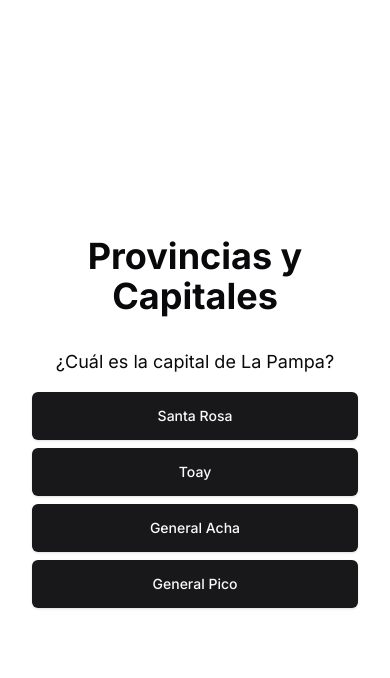
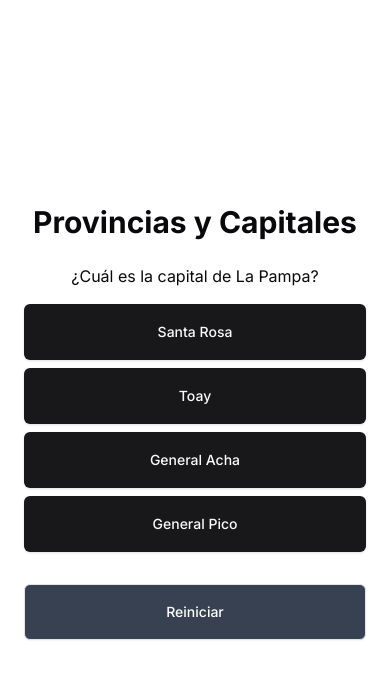
Before and after one commit to ramiroaraujo/provincias-y-capitales, a Next.js app: page / in a window 390 px wide. Both pictures are taken after a click on the button "Arrancar el juego". Shown: the top 678 px of the page. Built offline with nearby package versions, Linux system fonts and the light colour scheme.

Commit message:
add restart button

```diff
--- a/src/app/layout.tsx
+++ b/src/app/layout.tsx
@@ -1,4 +1,3 @@
-// src/app/layout.tsx
 import type { Metadata } from 'next';
 import { Inter } from 'next/font/google';
 import './globals.css';
@@ -13,7 +12,13 @@ export const metadata: Metadata = {
 
 export default function RootLayout({ children }: { children: React.ReactNode }) {
   return (
-    <html lang="en">
+    <html lang="es">
+      <head>
+        <meta
+          name="viewport"
+          content="width=device-width, initial-scale=1, maximum-scale=1, user-scalable=0"
+        />
+      </head>
       <body className={inter.className}>{children}</body>
     </html>
   );
--- a/src/app/page.tsx
+++ b/src/app/page.tsx
@@ -2,8 +2,10 @@ import GameComponent from '@/components/GameComponent';
 
 export default function Home() {
   return (
-    <main className="flex min-h-screen flex-col items-center justify-center p-4">
-      <h1 className="text-4xl font-bold mb-8 text-center">Provincias y Capitales</h1>
+    <main className="flex min-h-screen flex-col items-center justify-center p-4 md:p-8">
+      <h1 className="text-3xl md:text-4xl font-bold mb-6 md:mb-8 text-center">
+        Provincias y Capitales
+      </h1>
       <GameComponent />
     </main>
   );
--- a/src/components/GameComponent.tsx
+++ b/src/components/GameComponent.tsx
@@ -1,5 +1,4 @@
 'use client';
-
 import React, { useState } from 'react';
 import { useMachine } from '@xstate/react';
 import { Button } from '@/components/ui/button';
@@ -22,37 +21,48 @@ export default function GameComponent() {
     send({ type: 'NEXT' });
   };
 
+  const handleRestart = () => {
+    send({ type: 'RESTART' });
+  };
+
   return (
-    <div className="flex flex-col items-center w-full max-w-md mx-auto px-4">
+    <div className="flex flex-col items-center w-full max-w-sm md:max-w-md mx-auto px-2 md:px-4">
       {state.matches('difficultySelection') && (
         <div className="flex flex-col items-center w-full">
-          <h2 className="text-xl mb-4 text-center">Elegí la dificultad</h2>
+          <h2 className="text-lg md:text-xl mb-4 text-center">Elegí la dificultad</h2>
           <div className="flex gap-2 mb-4 w-full">
             {[1, 2, 3].map((level) => (
               <Button
                 key={level}
                 onClick={() => setSelectedDifficulty(level)}
                 variant={selectedDifficulty === level ? 'default' : 'outline'}
-                className="flex-1 h-12"
+                className="flex-1 h-14 md:h-12 active:scale-95 transition-transform"
               >
                 {level}
               </Button>
             ))}
           </div>
-          <Button onClick={handleStart} className="w-full h-12">
+          <Button
+            onClick={handleStart}
+            className="w-full h-14 md:h-12 active:scale-95 transition-transform"
+          >
             Arrancar el juego
           </Button>
         </div>
       )}
       {state.matches('playing') && state.context.currentQuestion && (
         <div className="flex flex-col items-center w-full">
-          <h2 className="text-lg mb-4 text-center">
+          <h2 className="text-base md:text-lg mb-4 text-center">
             ¿Cuál es la capital de {state.context.currentQuestion.question}?
           </h2>
           {state.matches({ playing: 'question' }) && (
             <div className="grid grid-cols-1 gap-2 w-full">
               {state.context.currentQuestion.answers.map((answer, index) => (
-                <Button key={index} onClick={() => handleAnswer(index)} className="w-full h-12">
+                <Button
+                  key={index}
+                  onClick={() => handleAnswer(index)}
+                  className="w-full h-14 md:h-12 active:scale-95 transition-transform"
+                >
                   {answer.name}
                 </Button>
               ))}
@@ -61,22 +71,36 @@ export default function GameComponent() {
           {state.matches({ playing: 'result' }) && (
             <div className="flex flex-col items-center w-full">
               {state.context.lastResult ? (
-                <CheckCircle2 className="w-24 h-24 text-green-500 mb-4" />
+                <CheckCircle2 className="w-16 h-16 md:w-24 md:h-24 text-green-500 mb-2 md:mb-4" />
               ) : (
-                <AlertCircle className="w-24 h-24 text-red-500 mb-4" />
+                <AlertCircle className="w-16 h-16 md:w-24 md:h-24 text-red-500 mb-2 md:mb-4" />
               )}
-              <p className="text-2xl mb-2">
+              <p className="text-xl md:text-2xl mb-1 md:mb-2">
                 {state.context.lastResult ? '¡Bien ahí!' : '¡Uh, le erraste!'}
               </p>
-              {state.context.lastResult && <p className="text-lg mb-4"> la correcta es:</p>}
-              <p className="text-3xl font-bold mb-4 text-center">
+              {!state.context.lastResult && (
+                <p className="text-base md:text-lg mb-2 md:mb-4">La correcta es:</p>
+              )}
+              <p className="text-2xl md:text-3xl font-bold mb-4 text-center">
                 {state.context.currentQuestion.answers.find((a) => a.correct)?.name}
               </p>
-              <Button onClick={handleNext} className="w-full h-12">
+              <Button
+                onClick={handleNext}
+                className="w-full h-14 md:h-12 active:scale-95 transition-transform"
+              >
                 Siguiente <ArrowRight className="ml-2" />
               </Button>
             </div>
           )}
+          <div className="w-full mt-8">
+            <Button
+              onClick={handleRestart}
+              variant="outline"
+              className="w-full h-14 md:h-12 active:scale-95 transition-transform bg-gray-700 text-white hover:bg-gray-600"
+            >
+              Reiniciar
+            </Button>
+          </div>
         </div>
       )}
       {state.matches('gameOver') && (
@@ -85,7 +109,10 @@ export default function GameComponent() {
           <p className="text-lg mb-4 text-center">
             Tu puntaje: {state.context.score} / {state.context.questions.length}
           </p>
-          <Button onClick={() => send({ type: 'RESTART' })} className="w-full h-12">
+          <Button
+            onClick={handleRestart}
+            className="w-full h-14 md:h-12 active:scale-95 transition-transform"
+          >
             Jugar de nuevo
           </Button>
         </div>
--- a/src/lib/game.ts
+++ b/src/lib/game.ts
@@ -127,6 +127,12 @@ export const machine = setup({
     },
     playing: {
       initial: 'question',
+      on: {
+        RESTART: {
+          actions: 'resetGame',
+          target: 'difficultySelection',
+        },
+      },
       states: {
         question: {
           entry: 'selectNewQuestion',
```
